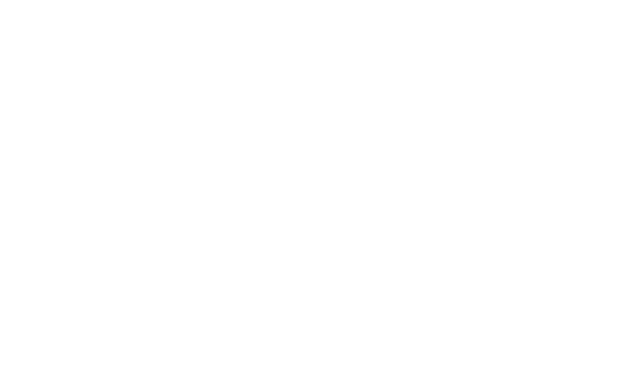
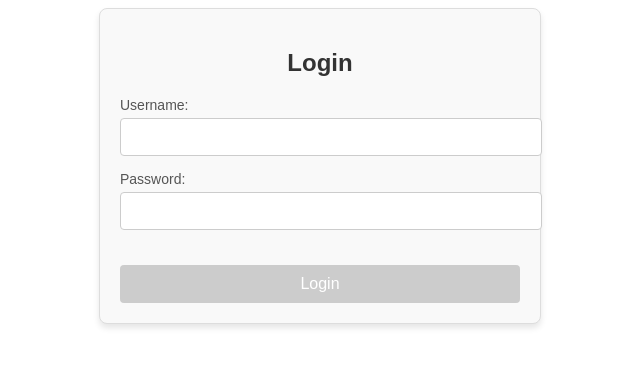
Before and after one commit to JavierDCH12/WebAppChristmasGifts, an Angular app in the folder front/app-front/: page /login in a window 1280 px wide. Before the commit this address led to /. Shown: the top 366 px of the page, without its empty margins (320-960 px from the left). Built offline with nearby package versions, Linux system fonts and the light colour scheme.

Commit message:
added full auth register component

```diff
--- a/front/app-front/src/app/app.routes.ts
+++ b/front/app-front/src/app/app.routes.ts
@@ -1,12 +1,13 @@
 import { Routes } from '@angular/router';
 import { AuthRegisterComponent } from './components/auth-register/auth-register.component';
+import { AuthLoginComponent } from './components/auth-login/auth-login.component';
 
 export const routes: Routes = [
 
     { path: 'register', component: AuthRegisterComponent},
-    //{ path: 'login', component: AuthLoginComponent},
+    { path: 'login', component: AuthLoginComponent},
     //{ path: 'home', component: HomeComponent},
-    { path: '', redirectTo: 'login' , pathMatch: 'full' },
+    { path: '', redirectTo: 'register' , pathMatch: 'full' },
 
 
 ];
--- a/front/app-front/src/app/components/auth-login/auth-login.component.html
+++ b/front/app-front/src/app/components/auth-login/auth-login.component.html
@@ -0,0 +1,39 @@
+<div class="container">
+    <form [formGroup]="loginForm" (ngSubmit)="onSubmit()">
+      <h2>Login</h2>
+
+      <!-- Username Field -->
+      <label>
+        Username:
+        <input type="text" formControlName="username" required>
+        <span *ngIf="loginForm.get('username')?.hasError('required') && (loginForm.get('username')?.dirty || loginForm.get('username')?.touched)">
+          Username is required.
+        </span>
+        <span *ngIf="loginForm.get('username')?.hasError('minlength') && (loginForm.get('username')?.dirty || loginForm.get('username')?.touched)">
+          Username must be at least 5 characters long.
+        </span>
+      </label>
+
+      <!-- Password Field -->
+      <label>
+        Password:
+        <input type="password" formControlName="password" required>
+        <span *ngIf="loginForm.get('password')?.hasError('required') && (loginForm.get('password')?.dirty || loginForm.get('password')?.touched)">
+          Password is required.
+        </span>
+        <span *ngIf="loginForm.get('password')?.hasError('minlength') && (loginForm.get('password')?.dirty || loginForm.get('password')?.touched)">
+          Password must be at least 5 characters long.
+        </span>
+      </label>
+
+      <!-- Backend Error Message -->
+      <div *ngIf="backendErrorMessage" class="error-message">
+        {{ backendErrorMessage }}
+      </div>
+
+      <!-- Submit Button -->
+      <button type="submit" [disabled]="loginForm.invalid || isSubmitting">
+        {{ isSubmitting ? 'Logging in...' : 'Login' }}
+      </button>
+    </form>
+  </div>
--- a/front/app-front/src/app/components/auth-login/auth-login.component.scss
+++ b/front/app-front/src/app/components/auth-login/auth-login.component.scss
@@ -1,3 +1,77 @@
-:host {
-  display: block;
+.container {
+  max-width: 400px;
+  margin: 0 auto;
+  padding: 20px;
+  font-family: Arial, sans-serif;
+  background-color: #f9f9f9;
+  border: 1px solid #ddd;
+  border-radius: 8px;
+  box-shadow: 0 4px 6px rgba(0, 0, 0, 0.1);
+
+  h2 {
+    text-align: center;
+    margin-bottom: 20px;
+    color: #333;
+  }
+
+  label {
+    display: block;
+    margin-bottom: 15px;
+    color: #555;
+    font-size: 14px;
+
+    input {
+      width: 100%;
+      padding: 10px;
+      margin-top: 5px;
+      border: 1px solid #ccc;
+      border-radius: 4px;
+      font-size: 14px;
+
+      &:focus {
+        border-color: #007bff;
+        outline: none;
+        box-shadow: 0 0 5px rgba(0, 123, 255, 0.5);
+      }
+    }
+
+    span {
+      display: block;
+      color: red;
+      font-size: 12px;
+      margin-top: 5px;
+    }
+  }
+
+  .error-message {
+    color: red;
+    font-weight: bold;
+    text-align: center;
+    margin-top: 15px;
+    background-color: #ffecec;
+    padding: 10px;
+    border: 1px solid red;
+    border-radius: 4px;
+  }
+
+  button {
+    width: 100%;
+    padding: 10px;
+    background-color: #007bff;
+    color: white;
+    border: none;
+    border-radius: 4px;
+    cursor: pointer;
+    font-size: 16px;
+    margin-top: 20px;
+
+    &:disabled {
+      background-color: #ccc;
+      cursor: not-allowed;
+    }
+
+    &:hover:not(:disabled) {
+      background-color: #0056b3;
+    }
+  }
 }
```
Also changed, not shown: front/app-front/src/app/services/UserAuthService.service.ts (+0 -8 lines).
